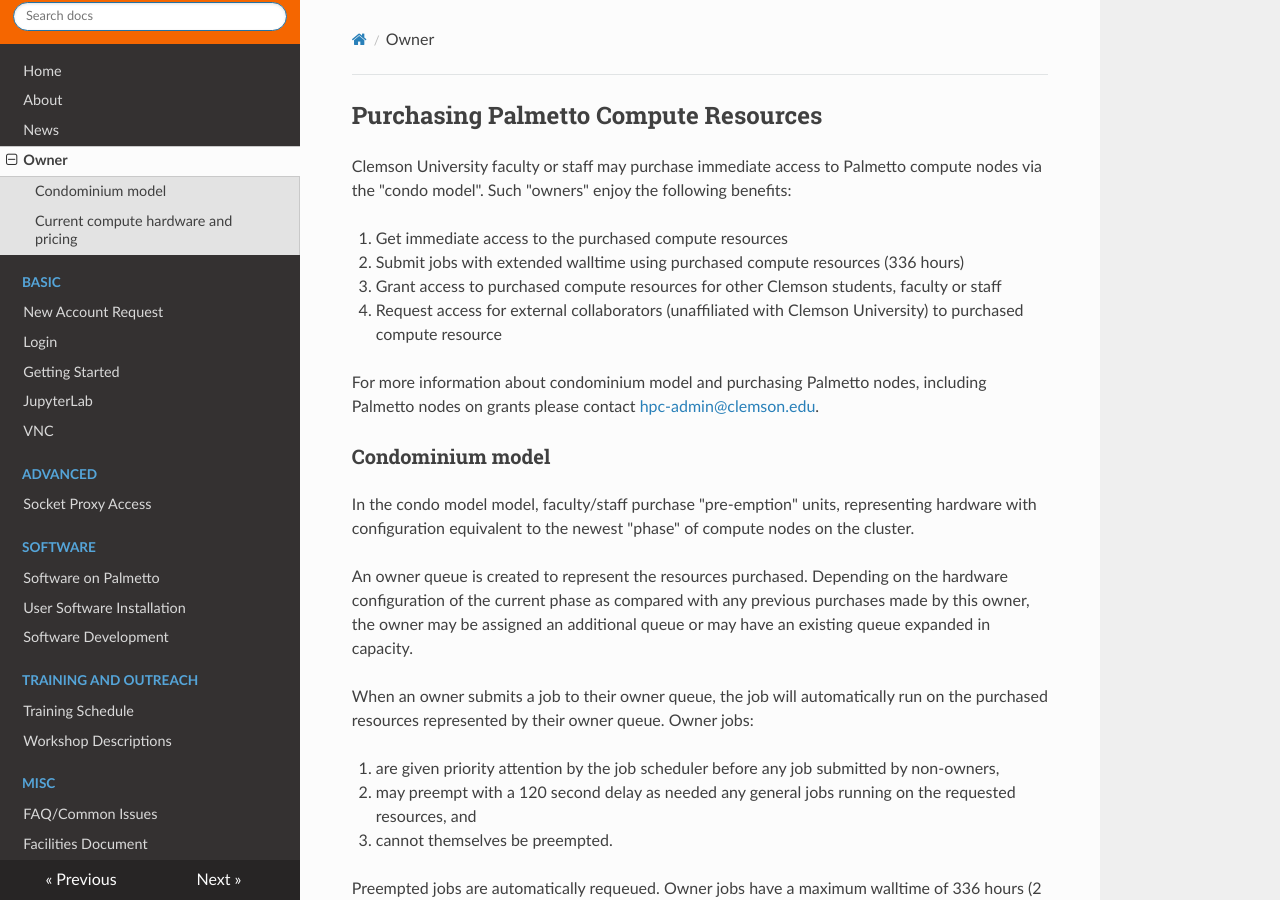
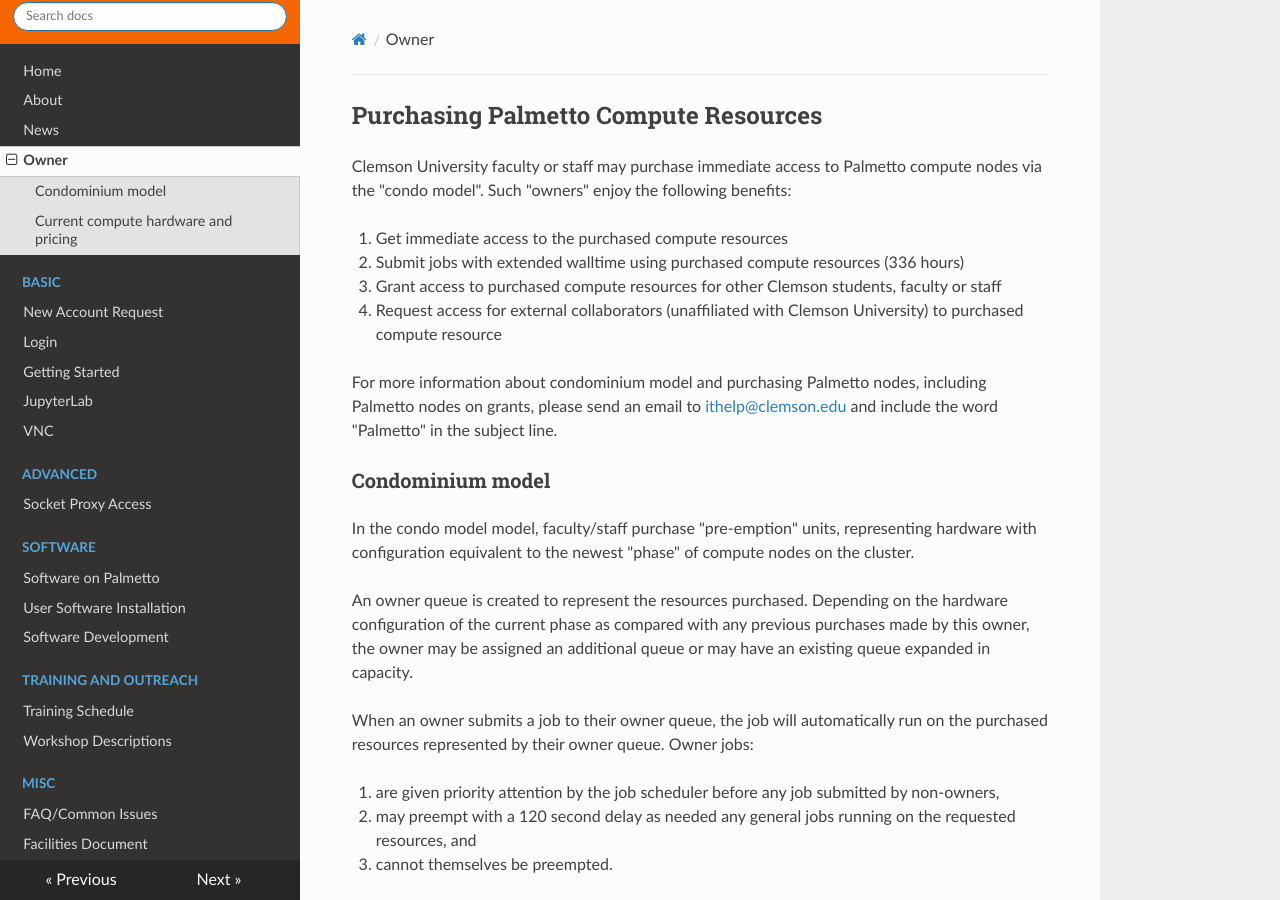
Before and after one commit to clemsonciti/palmetto-documentation, an MkDocs documentation site: the page built from docs/owner.md, in a window 1280 px wide and 900 px high. Built offline with MkDocs 1.6.1, drawn with Linux system fonts in a browser that asks for light colours; nearby versions of some CDN libraries; some of the changed text lies outside the part shown.

Commit message:
Update owner.md

```diff
--- a/docs/owner.md
+++ b/docs/owner.md
@@ -10,8 +10,7 @@
 4. Request access for external collaborators (unaffiliated with Clemson University) to purchased compute resource
 
 For more information about condominium model and purchasing Palmetto nodes,
-including Palmetto nodes on grants please contact
-<hpc-admin@clemson.edu>.
+including Palmetto nodes on grants, please send an email to <ithelp@clemson.edu> and include the word "Palmetto" in the subject line.
 
 ### Condominium model
 
@@ -107,4 +106,4 @@
 #PBS -j oe
 ~~~
 
-If you are the owner and you would like to add a Palmetto user to your group, please email <hpc-admin@clemson.edu>.
+If you are the owner and you would like to add a Palmetto user to your group, please email <ithelp@clemson.edu> with the subject "Adding a user to my Palmetto user group".
```
